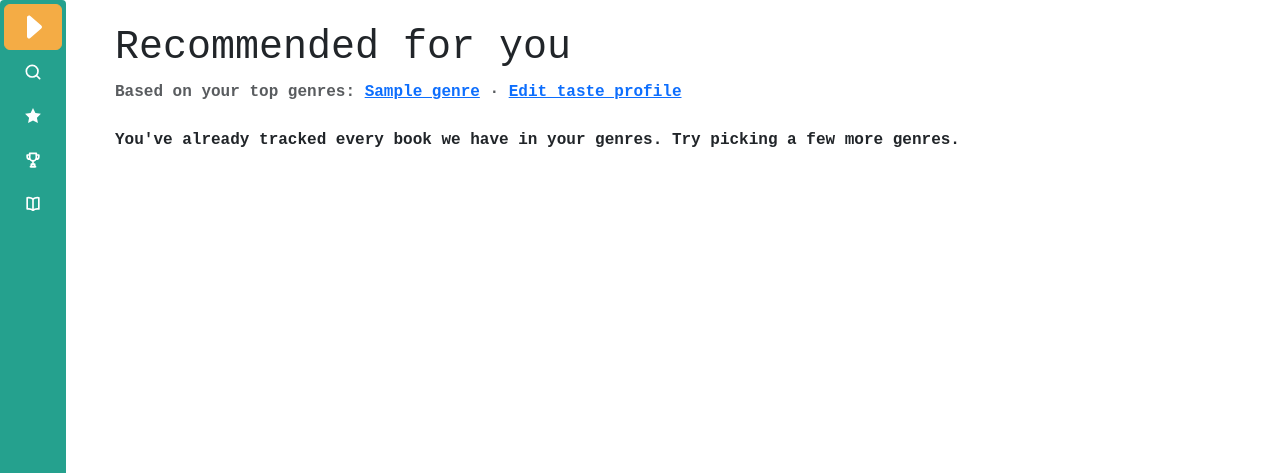
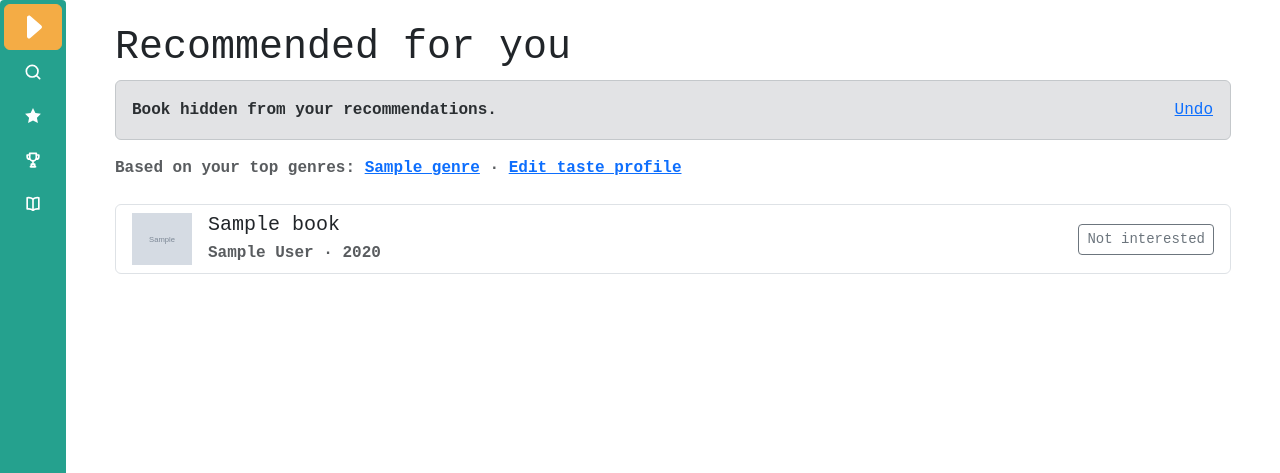
Before and after one commit to Epion42/gitgoodbooks, a Node server app: template ProjectSourceCode/views/pages/recommendations.hbs in a window 1280 px wide. Shown: the part 102-575 px from the top of the page. Run offline with Node 20, Linux system fonts and the light colour scheme; the template is opened without the code that fills it: most values are stand-ins (such as "Sample title", 1, 10 or a date in 2020); grey boxes marked "Sample" are stand-in pictures; some libraries are stand-ins or nearby versions.

Commit message:
Add dismiss recommendations functionality (#128)

```diff
--- a/ProjectSourceCode/dbUtils.js
+++ b/ProjectSourceCode/dbUtils.js
@@ -386,6 +386,7 @@ class DbUtils {
       WHERE g.userId = $1
         AND NOT EXISTS (SELECT 1 FROM journal j WHERE j.userId = $1 AND j.bookId = b.bookId)
         AND NOT EXISTS (SELECT 1 FROM review v WHERE v.userId = $1 AND v.bookId = b.bookId)
+        AND NOT EXISTS (SELECT 1 FROM dismissedBook d WHERE d.userId = $1 AND d.bookId = b.bookId)
       GROUP BY b.bookId, r.avgRating
       HAVING SUM(g.score) > 0
       ORDER BY "matchScore" DESC,
@@ -394,6 +395,26 @@ class DbUtils {
       LIMIT $2;`;
     return await db.any(query, [userId, limit]);
   }
+
+  // ON CONFLICT so dismissing twice (double click, stale tab) is harmless
+  async dismissBook(userId, bookId) {
+    const query = `INSERT INTO dismissedBook (userId, bookId) VALUES ($1, $2)
+      ON CONFLICT DO NOTHING;`;
+    await db.none(query, [userId, bookId]);
+  }
+
+  async restoreBook(userId, bookId) {
+    const query =
+      "DELETE FROM dismissedBook WHERE userId = $1 AND bookId = $2;";
+    await db.none(query, [userId, bookId]);
+  }
+
+  async getDismissedBookIds(userId) {
+    const query = `SELECT bookId AS "bookId" FROM dismissedBook
+      WHERE userId = $1 ORDER BY dismissedAt DESC;`;
+    const rows = await db.any(query, [userId]);
+    return rows.map((row) => row.bookId);
+  }
 }
 
 module.exports = DbUtils;
--- a/ProjectSourceCode/index.js
+++ b/ProjectSourceCode/index.js
@@ -691,12 +691,43 @@ app.get("/recommendations", auth, async (req, res, next) => {
       dbUtils.getTasteProfile(userId),
     ]);
 
+    // ?dismissed=<id> after a dismiss, for the "Undo" banner
+    const dismissed =
+      typeof req.query.dismissed === "string" &&
+      BOOK_ID_PATTERN.test(req.query.dismissed)
+        ? req.query.dismissed
+        : null;
+
     res.render("pages/recommendations", {
       tab_name: "Recommendations",
       books: books,
       // Profile is sorted by score DESC, so these are the top liked genres
       topGenres: profile.filter((genre) => genre.score > 0).slice(0, 3),
+      dismissed: dismissed,
     });
+  } catch (error) {
+    next(error);
+  }
+});
+
+app.post("/recommendations/:id/dismiss", auth, async (req, res, next) => {
+  try {
+    const bookId = requireBookId(req);
+    if (!(await dbUtils.bookExists(bookId)))
+      throw new HttpError(404, "Book not found.");
+
+    await dbUtils.dismissBook(req.session.user.userId, bookId);
+    res.redirect(`/recommendations?dismissed=${encodeURIComponent(bookId)}`);
+  } catch (error) {
+    next(error);
+  }
+});
+
+app.post("/recommendations/:id/restore", auth, async (req, res, next) => {
+  try {
+    const bookId = requireBookId(req);
+    await dbUtils.restoreBook(req.session.user.userId, bookId);
+    res.redirect("/recommendations");
   } catch (error) {
     next(error);
   }
--- a/ProjectSourceCode/views/pages/recommendations.hbs
+++ b/ProjectSourceCode/views/pages/recommendations.hbs
@@ -4,6 +4,17 @@
   <div class="col">
     <div class="container py-4">
       <h1 class="mb-2">Recommended for you</h1>
+      {{#if dismissed }}
+        <div class="alert alert-secondary d-flex align-items-center gap-2"
+             role="status">
+          Book hidden from your recommendations.
+          <form method="post"
+                action="/recommendations/{{dismissed}}/restore"
+                class="ms-auto">
+            <button type="submit" class="btn btn-link p-0">Undo</button>
+          </form>
+        </div>
+      {{/if}}
       {{#if topGenres }}
         <p class="text-muted mb-4">
           Based on your top genres:
@@ -13,9 +24,34 @@
           · <a href="/profile/taste">Edit taste profile</a>
         </p>
         {{#if books }}
-          {{> bookList}}
+          <div class="list-group">
+            {{#each books }}
+              <div class="list-group-item d-flex gap-3 align-items-center">
+                <a href="/books/{{bookId}}"
+                   class="d-flex gap-3 flex-grow-1 text-decoration-none text-body">
+                  {{#if thumbnail }}
+                    <img src="{{thumbnail}}" alt="" width="60" />
+                  {{/if}}
+                  <div>
+                    <h5 class="mb-1">{{title}}</h5>
+                    <p class="mb-0 text-muted">
+                      {{#each authors }}
+                        {{this}}{{#unless @last}},{{/unless}}
+                      {{/each}}
+                      {{#if publishYear }}
+                        · {{publishYear}}
+                      {{/if}}
+                    </p>
+                  </div>
+                </a>
+                <form method="post" action="/recommendations/{{bookId}}/dismiss">
+                  <button type="submit" class="btn btn-outline-secondary btn-sm">Not interested</button>
+                </form>
+              </div>
+            {{/each}}
+          </div>
         {{else}}
-          <p>You've already tracked every book we have in your genres. Try picking a few more genres.</p>
+          <p>You've already tracked or hidden every book we have in your genres. Try picking a few more genres.</p>
         {{/if}}
       {{else}}
         <p>
```
Also changed, not shown: ProjectSourceCode/init-data/01-tables.sql (+10 -0 lines), ProjectSourceCode/tests/index.test.js (+100 -0 lines).
